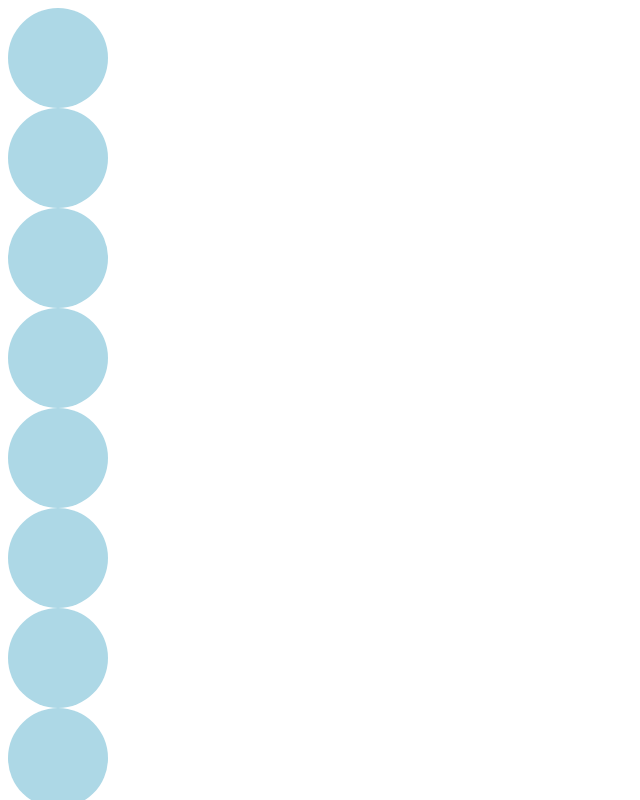
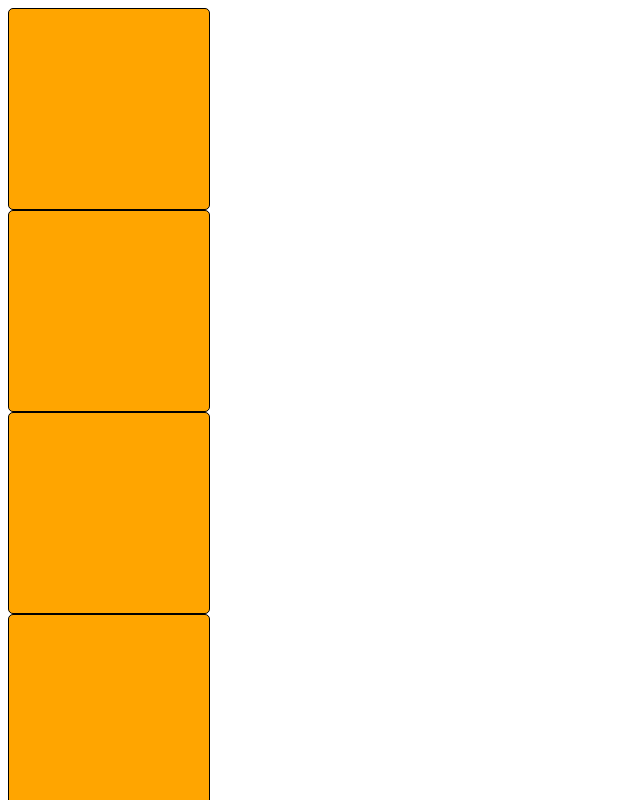
Before and after one commit to jofhatkea/playingwithalan, a plain HTML site: page index.html in a window 1280 px wide. Shown: the top 800 px of the page, without its empty margins (0-640 px from the left). Drawn offline with Linux system fonts and the light colour scheme.

Commit message:
New bubble css

```diff
--- a/index.html
+++ b/index.html
@@ -5,10 +5,11 @@
 		<title>Document</title>
 		<style>
 			div {
-      background: lightblue;
-      border-radius: 50%;
-      width: 100px;
-      height: 100px;
+				background: orange;
+				border-radius: 5px;
+				width: 200px;
+				height: 200px;
+				border: 1px solid;
 			}
 		</style>
 	</head>
```
Lines whose indentation alone changed are shown as unchanged.
